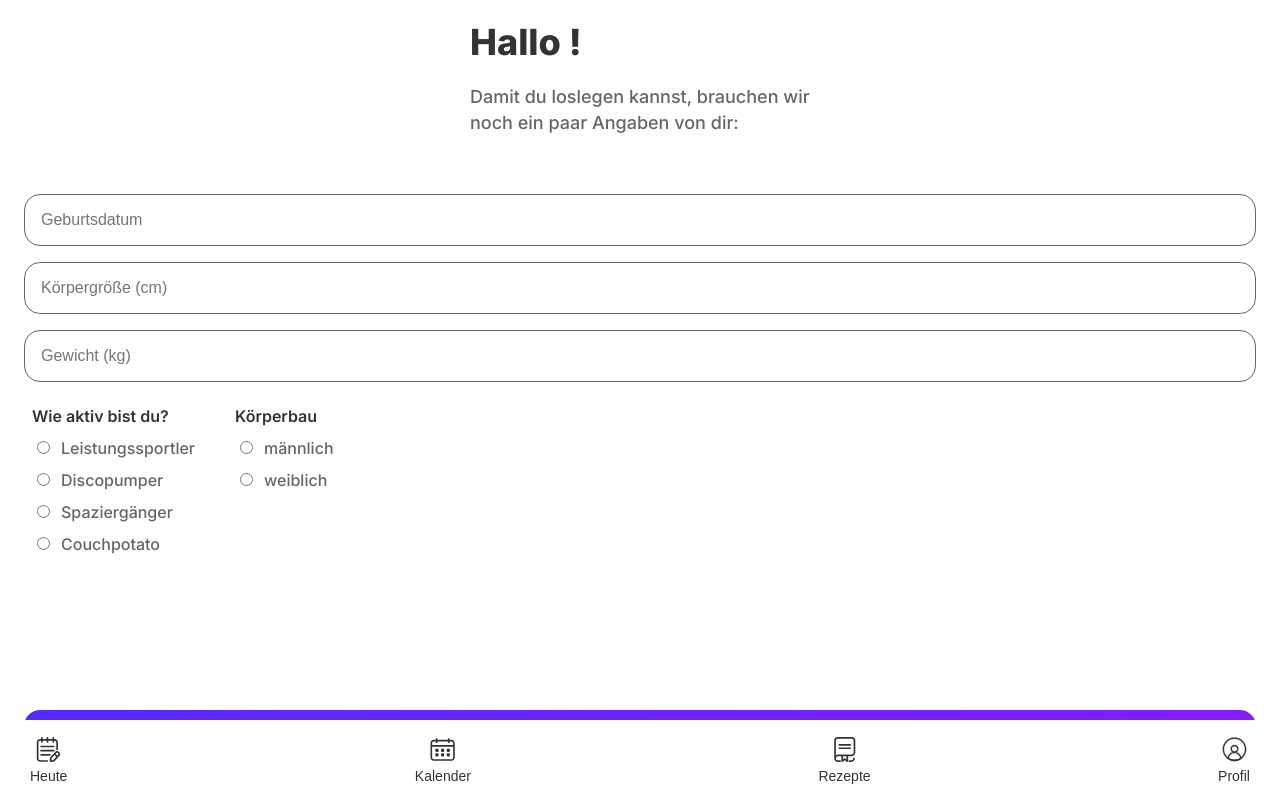
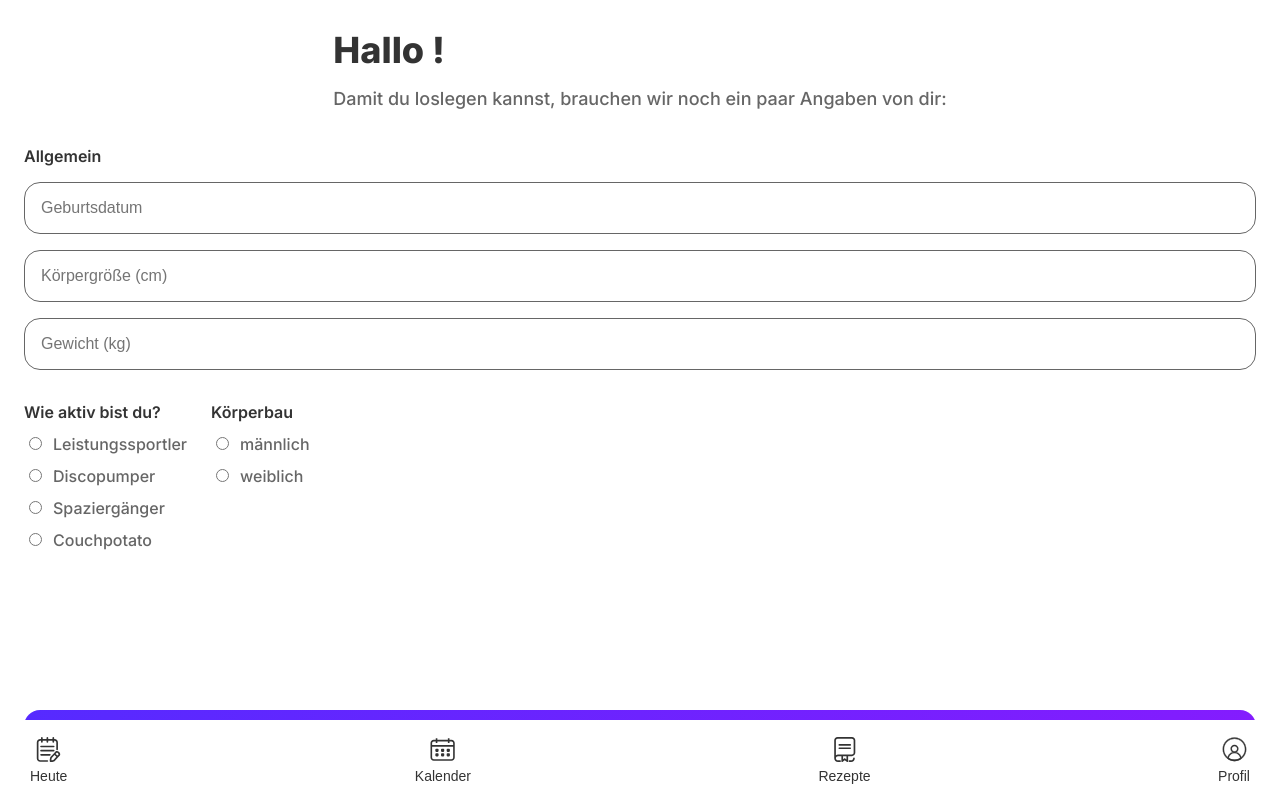
Before and after one commit to ingbeck/TrackMyMeal, a React (Vite) app in the folder frontend/: page /registration/1 in a window 1280 px wide. Built offline with nearby package versions, Linux system fonts and the light colour scheme; no server answers; the HTML template or start-up script is replaced by a standard one.

Commit message:
fix wrong gaps

```diff
--- a/frontend/src/components/registration/CustomRadioGroup.css
+++ b/frontend/src/components/registration/CustomRadioGroup.css
@@ -8,7 +8,6 @@
     display: flex;
     flex-direction: column;
     gap: 12px;
-    padding: 8px;
     color: #666;
     font-size: 16px;
     font-style: normal;
@@ -21,7 +20,6 @@
     display: flex;
     flex-direction: column;
     gap: 12px;
-    padding: 8px;
     font-size: 16px;
     font-style: normal;
     font-weight: 500;
--- a/frontend/src/pages/RegistrationScreen.css
+++ b/frontend/src/pages/RegistrationScreen.css
@@ -2,9 +2,9 @@
     display: flex;
     flex-direction: column;
     justify-content: space-between;
-    padding: 0 24px 32px 24px;
+    padding: 32px 24px 32px 24px;
     gap: 40px;
-    height: 96vh;
+    height: 92vh;
 }
 
 .regscreen button{
@@ -27,7 +27,10 @@
 .regscreen-caption-wrapper{
     align-self: stretch;
     margin: 0 auto;
-    max-width: 340px;
+}
+
+.regscreen-caption-wrapper h1{
+    margin: 0;
 }
 
 .regscreen-caption-wrapper p{
@@ -42,7 +45,7 @@
     display: flex;
     flex-direction: column;
     justify-content: flex-start;
-    gap: 40px;
+    gap: 16px;
 }
 
 .regscreen-caption-wrapper h1{
@@ -60,10 +63,19 @@ form {
     gap: 16px;
 }
 
+form span{
+    color: #333;
+    font-size: 16px;
+    font-style: normal;
+    font-weight: 600;
+    line-height: normal;
+}
+
 .optiongroup-wrapper{
     display: flex;
     align-items: flex-start;
-    gap: 24px
+    gap: 24px;
+    margin-top: 16px;
 }
 
 .btn-submit {
--- a/frontend/src/pages/RegistrationScreen.tsx
+++ b/frontend/src/pages/RegistrationScreen.tsx
@@ -128,6 +128,7 @@ export default function RegistrationScreen(props: Readonly<RegistrationScreenPro
                     <p>Damit du loslegen kannst, brauchen wir noch ein paar Angaben von dir:</p>
                 </div>
                 <form>
+                    <span>Allgemein</span>
                     <FloatingDatePicker label={"Geburtsdatum"} name={"birthday"} handleChange={handleChange}
                                         error={errors.birthday}/>
                     <FloatingNumberInput label={"Körpergröße (cm)"} name={"height"} maxLength={3}
```
